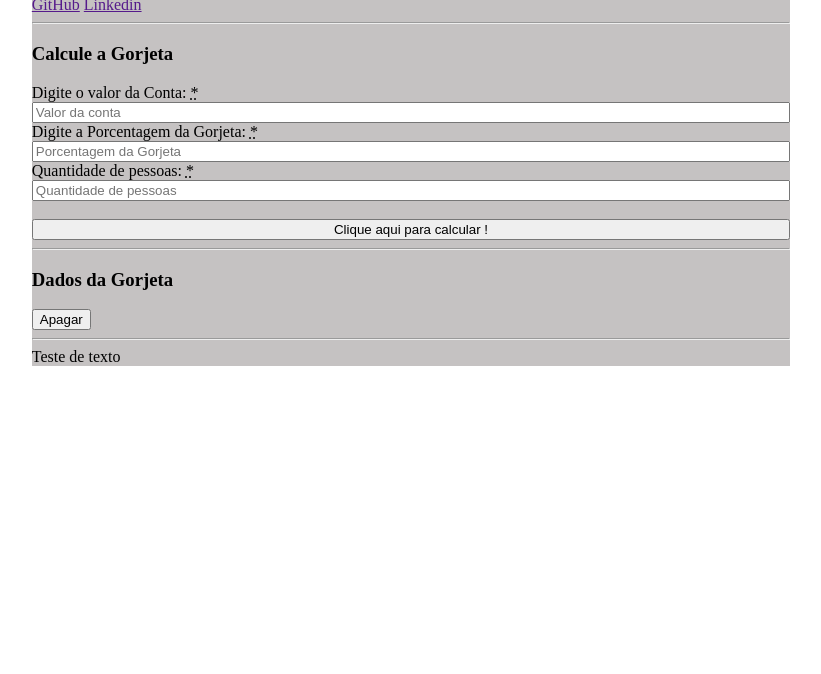
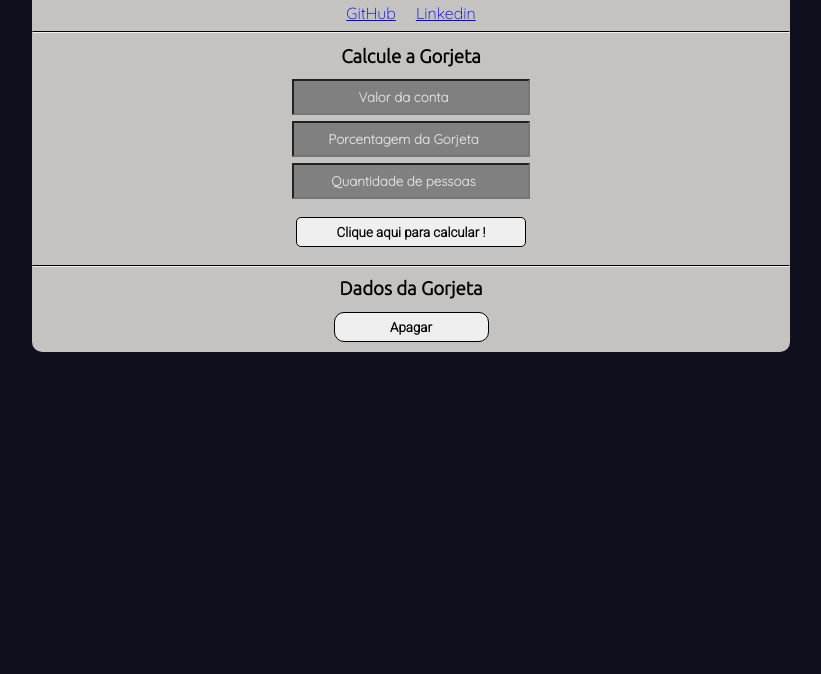
Before and after one commit to SRenatoL/Calculadora-de-Gorjeta-, a plain HTML site: page index/index.html in a window 1280 px wide. Shown: the part 126-800 px from the top of the page, without its empty margins (229-1050 px from the left). Drawn offline with Linux system fonts and the light colour scheme.

Commit message:
Ultimas alterações no html, css e js

```diff
--- a/index/index.html
+++ b/index/index.html
@@ -12,41 +12,40 @@
 
 <body>
     <div id="content">
-        <header>
-            <h1 id="title">Gorge.calc</h1>
-            <nav>
-                <a href="">GitHub</a>
-                <a href="">Linkedin</a>
+        <header class="head">
+            <h1 id="title">Calculadora de Gorjeta</h1>
+            <br>
+            <nav id="links">
+                <a href="https://github.com/SRenatoL" target="_blank">GitHub</a>
+                <a href="https://www.linkedin.com/in/renato-silva-80a860214" target="_blank">Linkedin</a>
             </nav>
         </header>
-        <main>
-            <hr>
-            <h3>Calcule a Gorjeta</h3>
+        <hr id="line">
+
+        <main id="maincontent">
+            <h3 id="subtitle">Calcule a Gorjeta</h3>
             <form id="forms" aria-required="true">
-                <label for="account">Digite o valor da Conta: <abbr title="campo obrigatorio">*</abbr></label>
-                <input type="number" id="account" min="1" placeholder="Valor da conta" required>
-                <label for="perc">Digite a Porcentagem da Gorjeta: <abbr title="campo obrigatorio">*</abbr></label>
-                <input type="number" id="perc" min="1" placeholder="Porcentagem da Gorjeta" required>
-                <label for="people">Quantidade de pessoas: <abbr title="campo obrigatorio">*</abbr></label>
-                <input type="number" id="people" min="1" placeholder="Quantidade de pessoas" required>
+                <!--<label for="account" id="lab">Digite o valor da Conta: <abbr title="campo obrigatorio"></abbr></label> -->
+                <input type="number" class="form" id="account" min="1" placeholder="Valor da conta" required>
+                <!--<label for="perc" id="lab">Digite a Porcentagem da Gorjeta: <abbr title="campo obrigatorio"></abbr></label>-->
+                <input type="number" class="form" id="perc" min="1" placeholder="Porcentagem da Gorjeta" required>
+                <!--<label for="people" id="lab">Quantidade de pessoas: <abbr title="campo obrigatorio"></abbr></label>-->
+                <input type="number" class="form" id="people" min="1" placeholder="Quantidade de pessoas" required>
                 <br>
-                <input type="button" value="Clique aqui para calcular !" onclick="runtime()">
+                <input class="formbutton" type="button" value="Clique aqui para calcular !" onclick="runtime()">
             </form>
-            <hr>
-            <h3>Dados da Gorjeta</h3>
-            <div id="tipdata">
 
-            </div>
-            <input type="button" value="Apagar" onclick="resetdata()">
-            <hr>
         </main>
-        <article>
-        </article>
-        <footer>
-            Teste de texto
-        </footer>
+        <hr id="line">
+            <footer class="foot">
+                <h3 id="foottitle">Dados da Gorjeta</h3>
+                <div id="tipdata">
+
+                </div>
+                <input class="footbutton" type="button" value="Apagar" onclick="resetdata()">
+            </footer>
     </div>
-<script src="scripts/app.js"></script>
+    <script src="scripts/app.js"></script>
 </body>
 
 </html>
--- a/index/scripts/app.js
+++ b/index/scripts/app.js
@@ -11,8 +11,6 @@ function runtime() {
     var perc = parseFloat(document.getElementById('perc').value)
     var people = parseFloat(document.getElementById('people').value)
 
-    alert(account)
-
     if (runner === 0) {
         check(account, perc, people)
 
@@ -22,7 +20,7 @@ function runtime() {
 }
 //evita que os dados sejam envidas em branco
 function check(account, perc, people) {
-    runner = 1
+
     let checkaccount = isNaN(account)
 
     let checkperc = isNaN(perc)
@@ -31,6 +29,7 @@ function check(account, perc, people) {
 
     if (checkaccount == false && checkperc == false && checkpeople == false) {
         tipsdata(account, perc, people)
+        runner = 1
 
     } else {
         alert('[ERRO] \n Algum campo esta vazio \n Preencha-os antes de prosseguir')
@@ -56,9 +55,13 @@ function tipsdata(account, perc, people) {
 }
 
 function resetdata() {
-    let erase = document.getElementById('Infos')
-    tips.removeChild(erase)
-    runner = 0
+    if(runner === 0){
+        alert('[ERRO] \n Sem dados para apagar')
+    }else{
+        let erase = document.getElementById('Infos')
+        tips.removeChild(erase)
+        runner = 0
+    }
 }
 
 function rollagain(account, perc, people) {
--- a/index/style.css
+++ b/index/style.css
@@ -1,32 +1,120 @@
+@import url('https://fonts.googleapis.com/css2?family=Inter:wght@300&family=Quicksand:wght@300&family=Roboto:wght@300&family=Ubuntu:wght@300&display=swap');
+
 body{
+    background-color: #100F1D;
     margin-top: 5%;
     margin-bottom: 5%;
-}
-
-h1#title{
-    margin-top: 0px;
-}
-form#forms{
-    display: flex;
-    flex-direction: column;
 }
 div#content{
     background-color: #c5c2c2;
     margin-left: 20%;
     margin-right: 20%;
-    height: 100%;
+    border-radius: 10px;
+}
+header.head{
+    height: auto;
+}
+header.head h1#title{
+display: flex;
+justify-content: center;
+padding-top: 10px;
+font-family: 'Ubuntu', sans-serif;
+margin-bottom: 0px;
+}
+header.head nav#links{
+    display: flex;
+    justify-content: center;
+    gap: 20px;
+    font-family: 'Quicksand', sans-serif;
+    color: #000000;
+}
+hr#line{
+    border-top: 1px solid #000000 ;
 }
 
-div#conteudo{
+h3#subtitle{
+    margin-top: 5px;
+    margin-bottom: 5px;
+    font-family: 'Ubuntu', sans-serif;
+}
+main#maincontent{
     display: flex;
-    flex-direction: row;
-    justify-content: center;
-    flex-wrap: wrap;
-    gap: 20px 25px;
+    flex-direction: column;
+    align-items: center;
 }
-div.content{
-    height: 200px;
-    width: 200px;
-    background-color: #f5f5dc;
-    border-radius: 25px;
+
+form#forms{
+    display: flex;
+    flex-direction: column;
+    align-items: center;
 }
+
+input.form {
+    width: 230px;
+    height: 30px;
+    font-family: Quicksand, sans-serif;
+    font-weight: 600;
+    text-align: center;
+    background-color: #808080;
+    color: #dadada;
+    margin-top: 6px;
+
+}
+input.form::placeholder{
+    color: #dadada;
+}
+
+label#lab {
+    font-weight: 400;
+    text-align: center;
+    padding-top: 10px;
+    padding-bottom: 5px;
+}
+input.formbutton{
+    border-radius: 5px;
+    margin-bottom: 10px;
+    border-width: 1px;
+    width: 230px;
+    height: 30px;
+    font-family: 'Roboto', sans-serif;
+    font-weight: 900;
+    border: 1px rgb(0, 0, 0) solid;
+}
+
+input.formbutton:hover{
+    background-color: #aaaaaa;
+}
+
+h3#foottitle{
+    margin-bottom: 2.5px;
+    margin-top: 2.5px;
+    font-family: 'Ubuntu', sans-serif;
+}
+footer.foot{
+    display: flex;
+    align-items: center;
+    flex-direction: column;
+}
+
+input.footbutton{
+    border-radius: 10px;
+    margin-top: 10px;
+    margin-bottom: 10px;
+    border-width: 1px;
+    font-family: 'Roboto', sans-serif;
+    font-weight: 900;
+    width: 155px;
+    height: 30px;
+    background-color: rgb(239, 239, 239);
+    color: rgb(0, 0, 0);
+    border: 1px rgb(0, 0, 0) solid;
+}
+
+input.footbutton:hover{
+    background-color: #aaaaaa;
+}
+
+p#Infos{
+    font-family: 'Inter', sans-serif;
+    font-weight: 500;
+}
```
